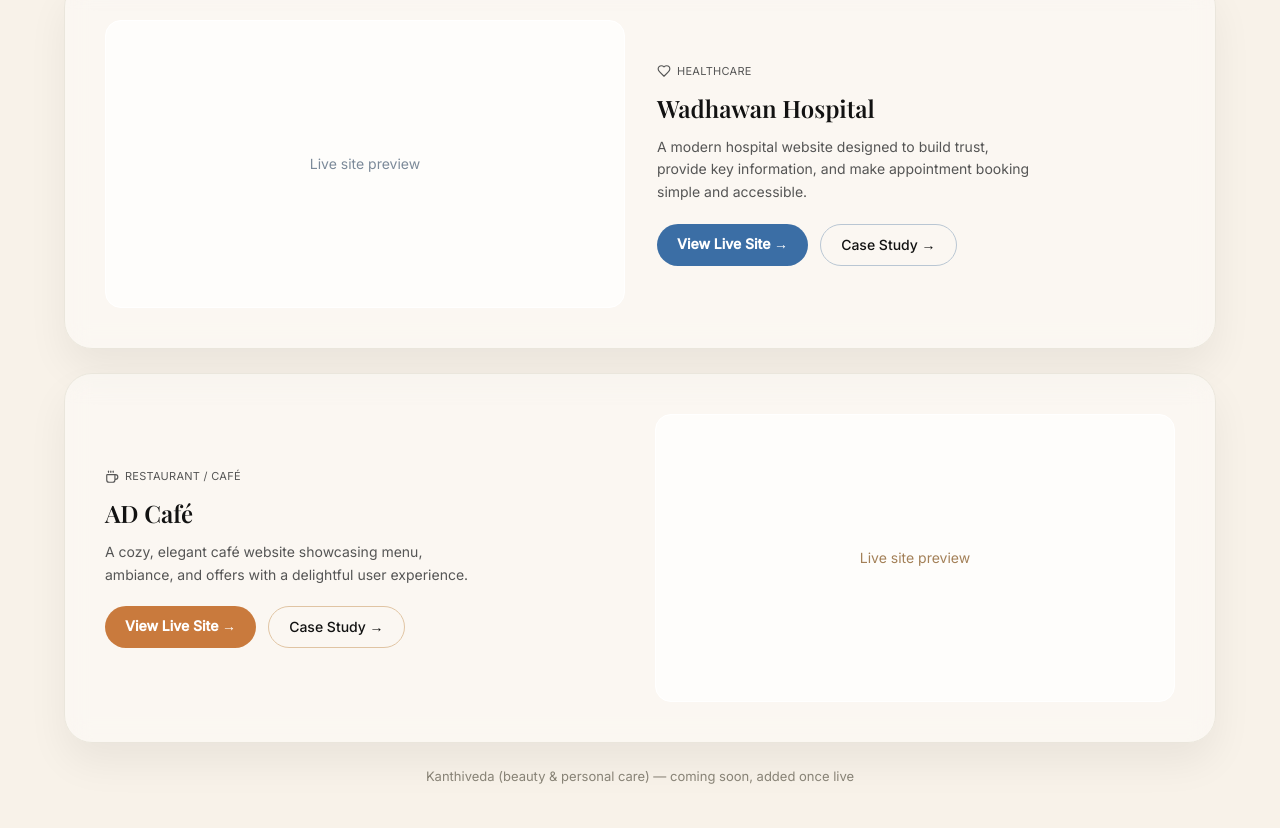
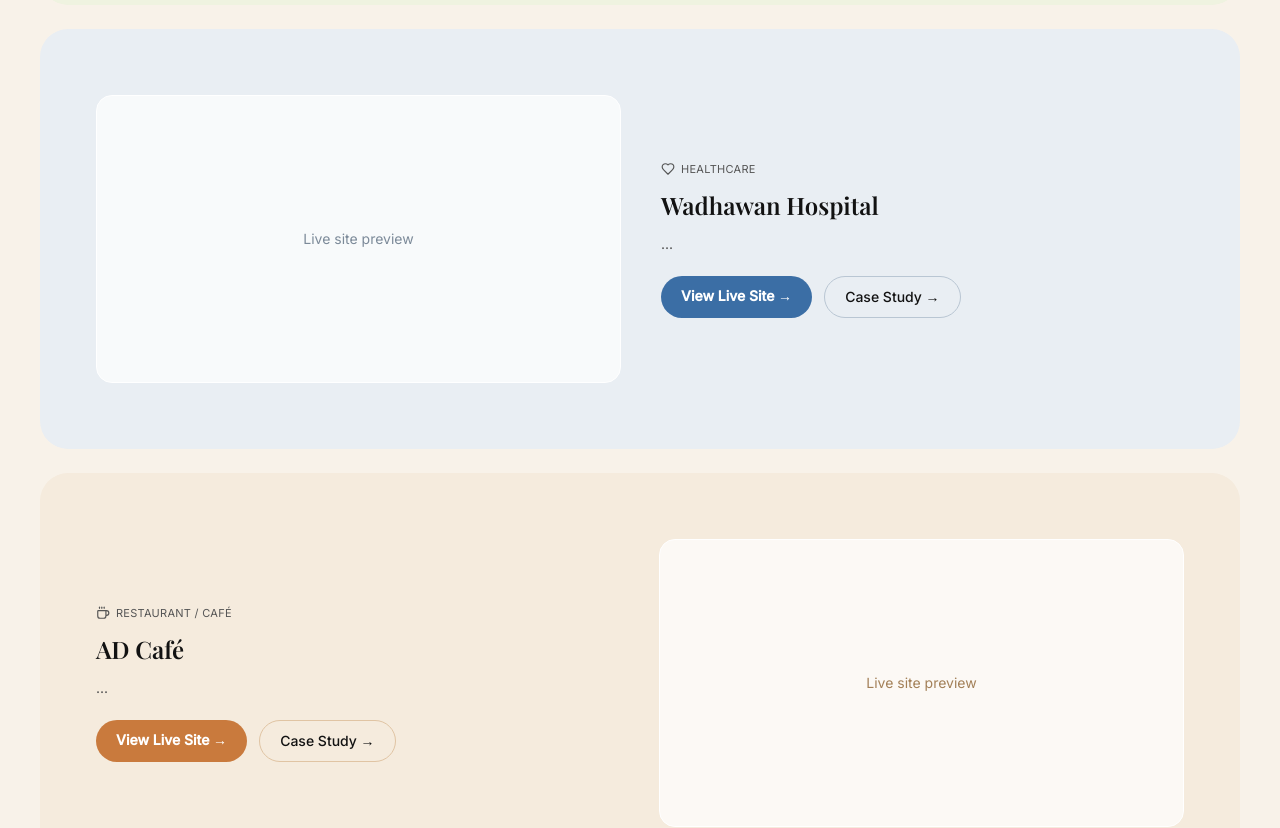
Before and after one commit to Shivam-hr/E-commerece-Protfolio, a Next.js app: page / in a window 1280 px wide. Shown: the part 2882-3710 px from the top of the page. Built offline with nearby package versions, Linux system fonts and the light colour scheme.

Commit message:
multiple change in the fetures

```diff
--- a/components/FeaturedWork.tsx
+++ b/components/FeaturedWork.tsx
@@ -1,9 +1,9 @@
 import { ShoppingCart, Heart, Coffee } from "lucide-react";
 
 const projects = [
-  { tag: "E-COMMERCE", icon: ShoppingCart, title: "US Supplements", desc: "A high-performance e-commerce platform for fitness supplements. Built to deliver a seamless shopping experience with speed and trust.", previewColor: "text-[#8A9060]", ctaBg: "bg-accent text-ink", ctaBorder: "border-[#C7CDA0]", reverse: false },
-  { tag: "HEALTHCARE", icon: Heart, title: "Wadhawan Hospital", desc: "A modern hospital website designed to build trust, provide key information, and make appointment booking simple and accessible.", previewColor: "text-[#7C8A99]", ctaBg: "bg-[#3B6EA5] text-white", ctaBorder: "border-[#B9C6D3]", reverse: true },
-  { tag: "RESTAURANT / CAFÉ", icon: Coffee, title: "AD Café", desc: "A cozy, elegant café website showcasing menu, ambiance, and offers with a delightful user experience.", previewColor: "text-[#A38058]", ctaBg: "bg-[#C97A3D] text-white", ctaBorder: "border-[#E0C4A3]", reverse: false },
+  { tag: "E-COMMERCE", icon: ShoppingCart, title: "US Supplements", desc: "...", bg: "bg-[#EFF3E0]", previewColor: "text-[#8A9060]", ctaBg: "bg-accent text-ink", ctaBorder: "border-[#C7CDA0]", reverse: false },
+  { tag: "HEALTHCARE", icon: Heart, title: "Wadhawan Hospital", desc: "...", bg: "bg-[#E9EEF3]", previewColor: "text-[#7C8A99]", ctaBg: "bg-[#3B6EA5] text-white", ctaBorder: "border-[#B9C6D3]", reverse: true },
+  { tag: "RESTAURANT / CAFÉ", icon: Coffee, title: "AD Café", desc: "...", bg: "bg-[#F5EBDD]", previewColor: "text-[#A38058]", ctaBg: "bg-[#C97A3D] text-white", ctaBorder: "border-[#E0C4A3]", reverse: false },
 ];
 
 export default function FeaturedWork() {
@@ -21,10 +21,10 @@
        A selection of projects where design, technology and strategy come together to create powerful digital experiences.
       </p>
 
-      <div className="relative left-1/2 -translate-x-1/2 w-screen px-[10px]">
-        <div className="space-y-6 max-w-6xl mx-auto">
-          {projects.map(({ tag, icon: Icon, title, desc, previewColor, ctaBg, ctaBorder, reverse }) => (
-            <div key={title} className={`bg-white/40 backdrop-blur-md border border-border rounded-[28px] shadow-floating p-8 lg:p-10 flex flex-wrap gap-8 items-center text-left ${reverse ? "md:flex-row-reverse" : ""}`}>
+    <div className="relative left-1/2 -translate-x-1/2 w-screen px-[40px]">
+    <div className="space-y-6">
+          {projects.map(({ tag, icon: Icon, title, desc, bg, previewColor, ctaBg, ctaBorder, reverse }) => (
+    <div key={title} className={`${bg} rounded-[28px] p-10 lg:p-14 min-h-[420px] flex flex-wrap gap-10 items-center text-left ${reverse ? "md:flex-row-reverse" : ""}`}>
               <div className="flex-1 min-w-[260px]">
                 <div className="flex items-center gap-1.5 text-[11px] text-muted tracking-wide mb-3">
                   <Icon size={14} /> {tag}
@@ -44,9 +44,7 @@
         </div>
       </div>
 
-      <p className="text-[13px] text-mutedLight mt-6">
-        Kanthiveda (beauty &amp; personal care) — coming soon, added once live
-      </p>
+
     </section>
   );
 }
```
